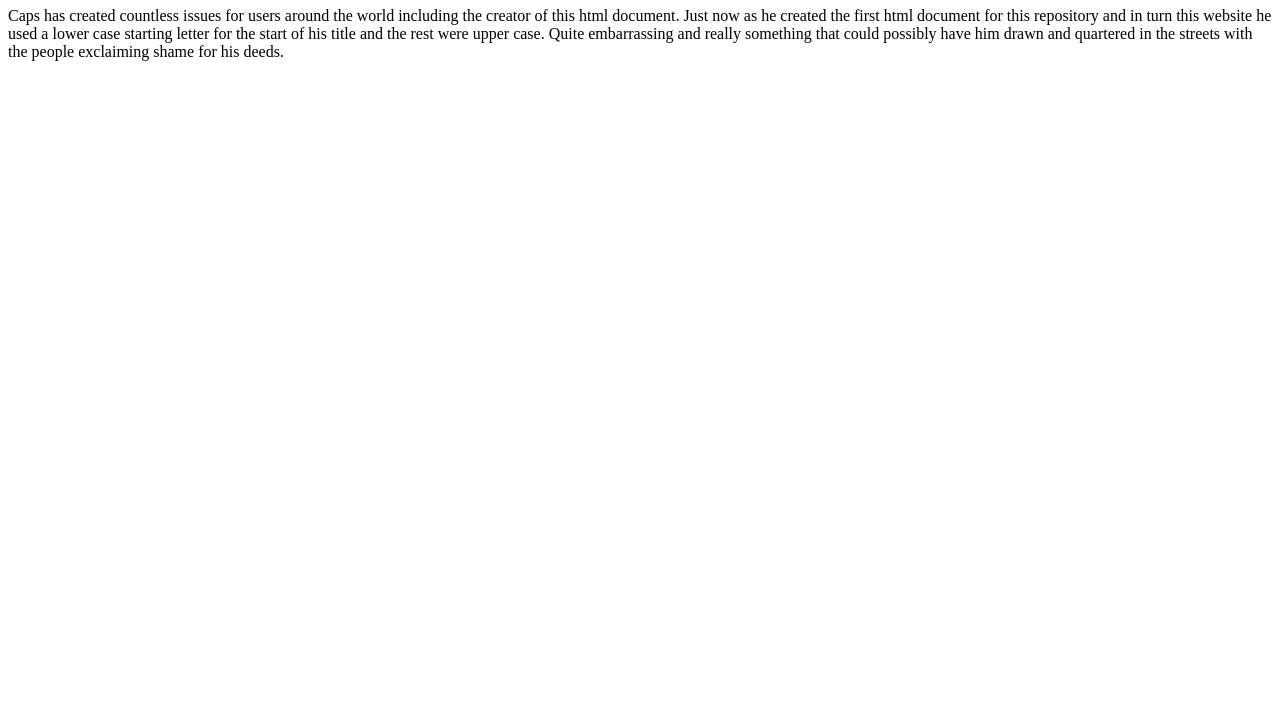
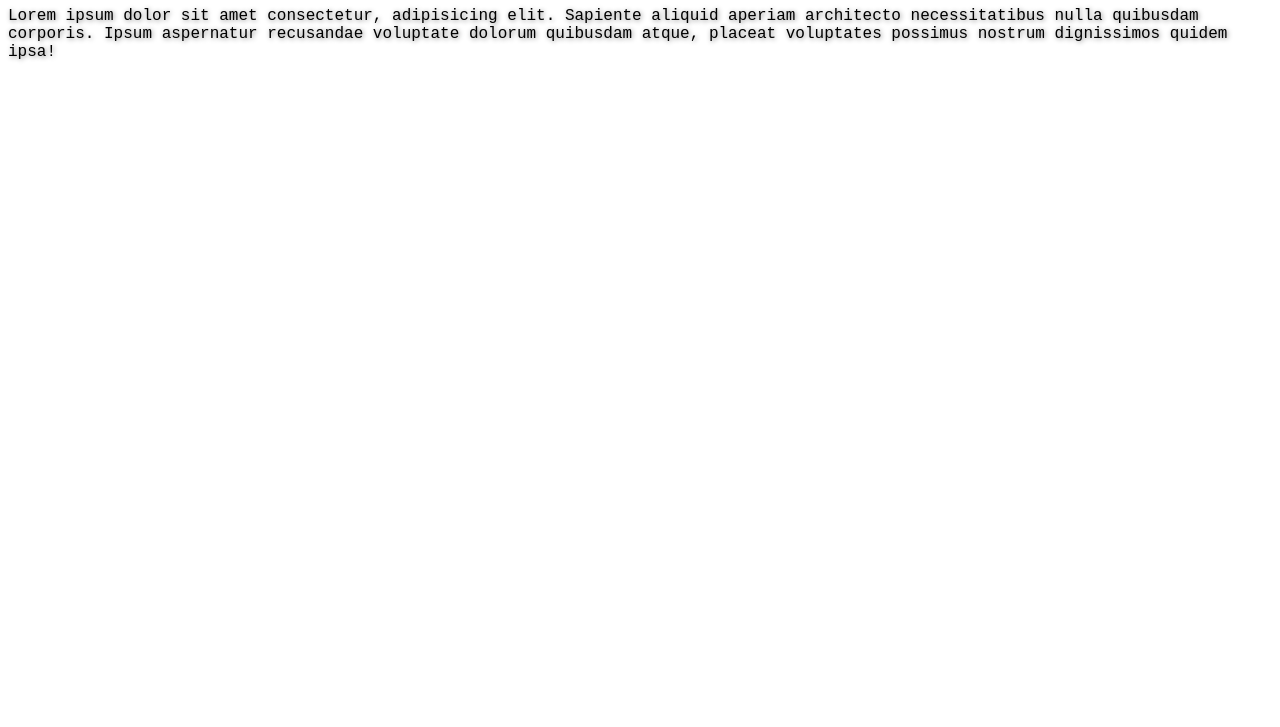
Before and after one commit to tw-webdev/tw-webdev.github.io, a plain HTML site: page index.html in a window 1280 px wide. Shown: the part 73-800 px from the top of the page. Drawn offline with Linux system fonts and the light colour scheme; files that its build step writes are made by us from their sources.

Commit message:
added stylesheet, modified text

```diff
--- a/index.html
+++ b/index.html
@@ -2,11 +2,13 @@
 <html>
 <head>
 <title>tHIS IS TOMS PAGE!</title>
+<link rel="stylesheet" type="text/css" href="mystyle.css">
 </head>
 <body>
 
 <h1>Why having caps lock on is an issue</h1>
-<p>Caps has created countless issues for users around the world including the creator of this html document. Just now as he created the first html document for this repository and in turn this website he used a lower case starting letter for the start of his title and the rest were upper case. Quite embarrassing and really something that could possibly have him drawn and quartered in the streets with the people exclaiming shame for his deeds.</p>
+<p>Lorem ipsum dolor sit amet consectetur, adipisicing elit. Sapiente aliquid aperiam architecto necessitatibus nulla quibusdam corporis. Ipsum aspernatur recusandae voluptate dolorum quibusdam atque, placeat voluptates possimus nostrum dignissimos quidem ipsa!
+</p>
 
 </body>
 </html>
--- /dev/null
+++ b/text/mystyle.css
@@ -0,0 +1,4 @@
+p {
+    font-family: 'Courier New', Courier, monospace;
+    text-shadow: 1px 1px 5px grey;
+}
```
